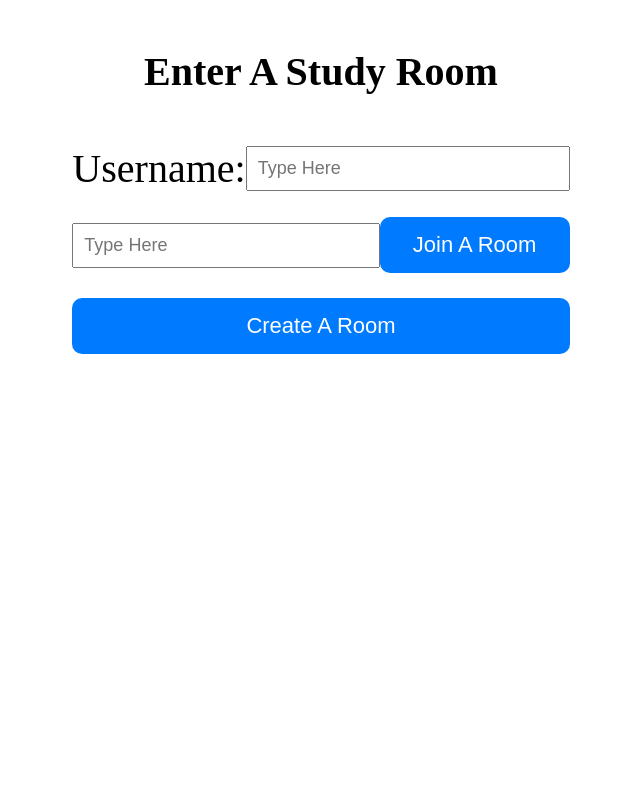
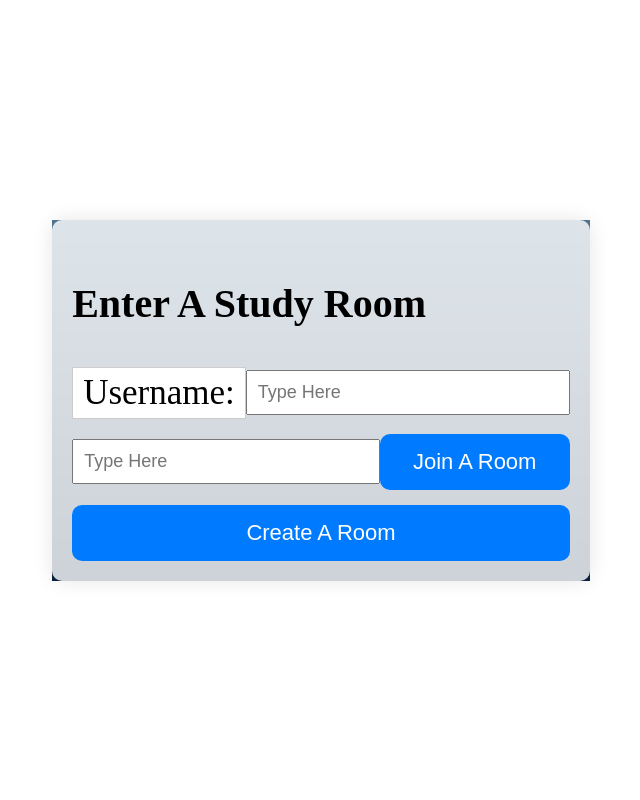
Before and after one commit to alanw10/StudyRooms, a Flask app: page / in a window 1280 px wide. Shown: the whole page, without its empty margins (319-959 px from the left). Run offline with Flask 3, Linux system fonts and the light colour scheme; some libraries are stand-ins or nearby versions.

Commit message:
class changes
for background colors

```diff
--- a/static/css/style.css
+++ b/static/css/style.css
@@ -2,32 +2,29 @@
     display: flex;
     align-items: center;
     justify-content: center;
+    min-height: 100vh; /* Set minimum height to cover viewport */
+    /* Apply background here */
+}
+.buttons {
+
+        background-color: rgba(255, 255, 255, 0.8); /* Adjust the opacity as needed */
+        padding: 20px;
+        border-radius: 10px;
+        box-shadow: 0px 0px 20px 0px rgba(0, 0, 0, 0.1);
+    }
+
+.home-background{
+    background: linear-gradient(to top, #09203f 0%, #537895 100%);
 
 }
 
 
-.buttons {
-    display: flex;
-    flex-direction: column;
-    align-items: center;
-    justify-content: center;
-    gap: 10px;
 
-
-
-
-}
 .study{
     font-size:40px;
 }
 
 /* Centered input fields */
-.input-container {
-    display: flex;
-    justify-content: center;
-    align-items: center;
-    margin-bottom: 15px; /* Add some margin for spacing */
-}
 
 .center-input {
     width: 300px; /* Adjust the width as needed */
@@ -35,13 +32,35 @@
     font-size: 18px; /* Increase font size */
 }
 
+.room-buttons{
+    background-color: #fff;
+    border: 1px solid #ccc;
+    padding: 5px 10px;
+    cursor: pointer;
+}
+
+body {
+        margin: 0; /* Remove any default margins */
+        min-height: 100vh; /* Set minimum height for body */
+}
+
 
 .Username{
-    font-size: 40px;
+    font-size: 35px;
+    background-color: #fff;
+    border: 1px solid #ccc;
+    padding: 5px 10px;
 
 
 }
 /* Centered button */
+
+.input-container {
+    display: flex;
+    justify-content: center;
+    align-items: center;
+    margin-bottom: 15px; /* Add some margin for spacing */
+}
 .center-button {
     width: 40%;
     font-size: 22px;
@@ -53,7 +72,6 @@
     cursor: pointer;
     transition: background-color 0.3s ease;; /* Add some spacing between input and button */
 }
-
 
 
 .join {
@@ -73,6 +91,7 @@
         transition: background-color 0.3s ease;
 
 }
+
 .message-box {
     position: absolute;
     border-color: rgb(0, 110, 0);
--- a/templates/home.html
+++ b/templates/home.html
@@ -1,20 +1,22 @@
 {% extends 'base.html' %}
 {% block content %}
+<div class="home-background">
     <form method="post" class="buttons">
         <h3 class="study">Enter A Study Room</h3>
         <div class="input-container">
-        <label class = "Username">Username:</label>
-        <input type="text" placeholder="Type Here" name="name" value="{{name}}" class="center-input"/>
+            <label class="Username">Username:</label>
+            <input type="text" placeholder="Type Here" name="name" value="{{ name }}" class="center-input"/>
         </div>
         <div class="input-container join">
-        <input type="text" placeholder="Type Here" name="code" value="{{code}}" class="center-input"/>
+            <input type="text" placeholder="Type Here" name="code" value="{{ code }}" class="center-input"/>
             <button type="submit" name="join" class="center-button">Join A Room</button>
         </div>
         <button type="submit" name="create" class="create-btn">Create A Room</button>
         {% if error %}
         <ul>
-        <li>{{error}}</li>
+            <li>{{ error }}</li>
         </ul>
         {% endif %}
     </form>
+</div>
 {% endblock %}
```
Also changed, not shown: templates/room.html (+5 -5 lines), static/timer.js (line endings or trailing spaces). Lines whose indentation alone changed are shown as unchanged.
